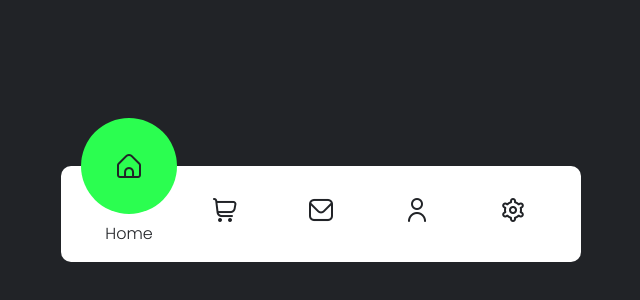
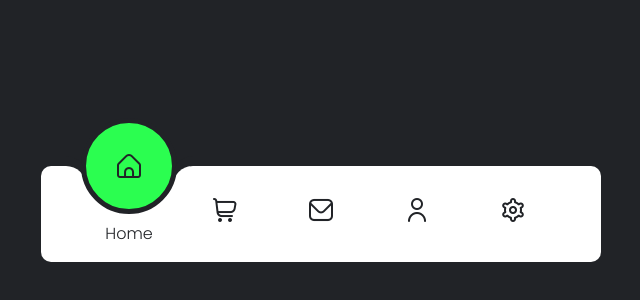
Before and after one commit to drobotmaksym/Navigation-bar, a plain HTML site: page index.html in a window 1280 px wide. Shown: the part 186-486 px from the top of the page, without its empty margins (319-959 px from the left). Drawn offline with nearby package versions, Linux system fonts and the light colour scheme.

Commit message:
Added outline for the indicator

```diff
--- a/style.css
+++ b/style.css
@@ -66,7 +66,7 @@ body {
 .nav__bar {
   background: var(--clr-primary-100);
   border-radius: 10px;
-  padding: 0 20px;
+  padding: 0 40px;
 }
 
 .nav__list {
@@ -90,6 +90,7 @@ body {
 
 .nav__indicator {
   background: var(--clr-primary-400);
+  border: 5px solid var(--clr-secondary-800);
   border-radius: 50%;
   transition: left 0.5s;
 
@@ -98,6 +99,30 @@ body {
 
   position: absolute;
   transform: translateY(-50%);
+}
+
+.nav__indicator::before {
+  content: '';
+  position: absolute;
+  top: 43px;
+  left: -20px;
+  background: transparent;
+  width: 20px;
+  height: 20px;
+  border-top-right-radius: 20px;
+  box-shadow: 0 -10px 0 0 var(--clr-secondary-800);
+}
+
+.nav__indicator::after {
+  content: '';
+  position: absolute;
+  top: 43px;
+  right: -21px;
+  background: transparent;
+  width: 20px;
+  height: 20px;
+  border-top-left-radius: 20px;
+  box-shadow: 0 -10px 0 0 var(--clr-secondary-800);
 }
 
 .nav__text {
```
